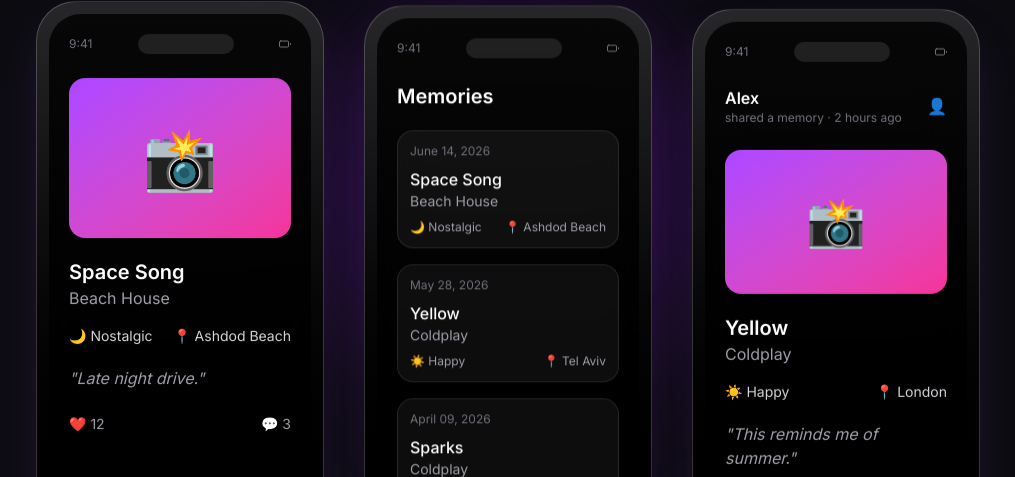
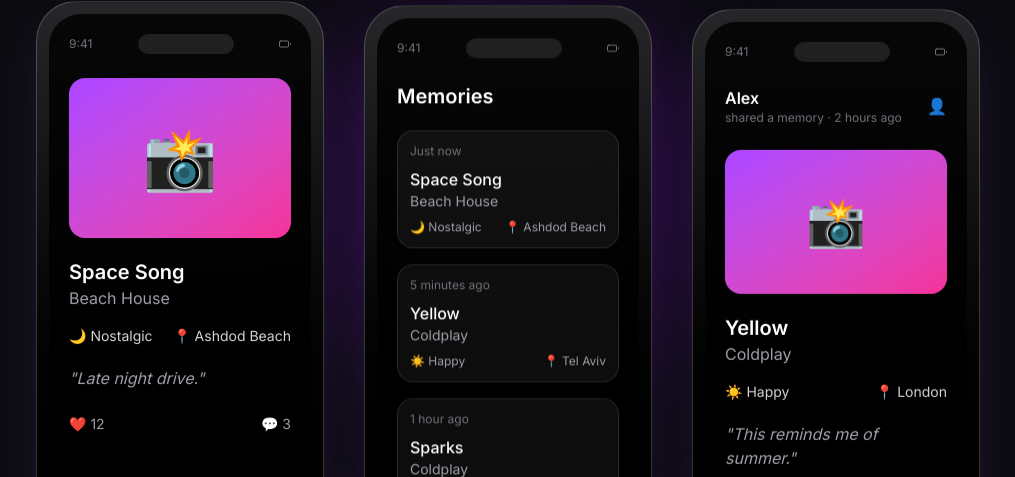
Before and after one commit to lenanasirov/echo, a React (Vite) app: page / in a window 1280 px wide. Shown: the part 2175-2652 px from the top of the page, without its empty margins (132-1147 px from the left). Built offline with nearby package versions, Linux system fonts and the light colour scheme.

Commit message:
Store memory creation timestamps for relative dates

```diff
--- a/src/components/landing/PhoneMockup.jsx
+++ b/src/components/landing/PhoneMockup.jsx
@@ -8,7 +8,7 @@
         song: "Space Song",
         artist: "Beach House",
 
-        date: "June 14, 2026",
+        createdAt: "Just now",
         location: "📍 Ashdod Beach",
 
         mood: "🌙 Nostalgic",
@@ -23,7 +23,7 @@
     timeline: {
         memories: [
             {
-                date: "June 14, 2026",
+                createdAt: "Just now",
 
                 image: "📸",
 
@@ -36,7 +36,7 @@
             },
 
             {
-                date: "May 28, 2026",
+                createdAt: "5 minutes ago",
 
                 image: "📸",
 
@@ -49,7 +49,7 @@
             },
 
             {
-                date: "April 09, 2026",
+                createdAt: "1 hour ago",
 
                 image: "📸",
 
@@ -295,7 +295,7 @@
                                     {content.memories.map((memory) => (
 
                                         <div
-                                            key={memory.date}
+                                            key={memory.createdAt}
                                             className="
                                                 rounded-2xl
                                                 border
@@ -311,7 +311,7 @@
                                                     text-zinc-500
                                                 "
                                             >
-                                                {memory.date}
+                                                {memory.createdAt}
                                             </p>
 
 
--- a/src/components/memory/CommentsSection.jsx
+++ b/src/components/memory/CommentsSection.jsx
@@ -8,6 +8,7 @@
 
 import { addComment, updateComment, deleteComment } from "../../store/slices/memoriesSlice";
 import { useAuth } from "../../hooks/useAuth";
+import formatRelativeTime from "../../utils/formatRelativeTime";
 
 import Button from "../common/Button";
 
@@ -20,53 +21,6 @@
     const { user } = useAuth();
 
     const comments = memory?.comments || [];
-
-    const formatRelativeTime = (createdAt) => {
-        const now = new Date();
-        const commentDate = new Date(createdAt);
-
-        const differenceInSeconds = Math.floor(
-            (now - commentDate) / 1000
-        );
-
-        if (differenceInSeconds < 60) {
-            return "just now";
-        }
-
-        const differenceInMinutes = Math.floor(
-            differenceInSeconds / 60
-        );
-
-        if (differenceInMinutes < 60) {
-            return `${differenceInMinutes}m ago`;
-        }
-
-        const differenceInHours = Math.floor(
-            differenceInMinutes / 60
-        );
-
-        if (differenceInHours < 24) {
-            return `${differenceInHours}h ago`;
-        }
-
-        const differenceInDays = Math.floor(
-            differenceInHours / 24
-        );
-
-        if (differenceInDays < 7) {
-            return `${differenceInDays}d ago`;
-        }
-
-        const differenceInWeeks = Math.floor(
-            differenceInDays / 7
-        );
-
-        if (differenceInWeeks < 4) {
-            return `${differenceInWeeks}w ago`;
-        }
-
-        return commentDate.toLocaleDateString();
-    };
 
     const handleSubmit = () => {
         if(!newComment.trim() || !user || !memory){
--- a/src/components/memory/MemoryCard.jsx
+++ b/src/components/memory/MemoryCard.jsx
@@ -8,6 +8,7 @@
     FiMusic,
     FiLock
 } from "react-icons/fi";
+import formatRelativeTime from "../../utils/formatRelativeTime";
 
 import { useAuth } from "../../hooks/useAuth";
 import { toggleLike } from "../../store/slices/memoriesSlice";
@@ -157,7 +158,7 @@
                         sm:shrink-0
                     "
                 >
-                    {memory.date}
+                    {formatRelativeTime(memory.createdAt)}
                 </span>
 
             </div>
--- a/src/pages/CreateMemory.jsx
+++ b/src/pages/CreateMemory.jsx
@@ -49,11 +49,7 @@
 
             location: "Ashdod, Israel",
 
-            date: new Date().toLocaleDateString("en-US", {
-                month: "long",
-                day: "numeric",
-                year: "numeric"
-            }),
+            createdAt: new Date().toISOString(),
 
             likes: 0,
 
--- a/src/pages/MemoryDetails.jsx
+++ b/src/pages/MemoryDetails.jsx
@@ -14,6 +14,7 @@
 import useImage from "../hooks/useImage";
 import Button from "../components/common/Button";
 import CommentsSection from "../components/memory/CommentsSection";
+import formatRelativeTime from "../utils/formatRelativeTime";
 
 import {
     FiHeart,
@@ -363,7 +364,7 @@
                                 text-zinc-500
                             "
                         >
-                            {memory.date}
+                            {formatRelativeTime(memory.createdAt)}
                         </p>
 
                     </div>
--- /dev/null
+++ b/src/utils/formatRelativeTime.js
@@ -0,0 +1,48 @@
+const formatRelativeTime = (createdAt) => {
+    const now = new Date();
+    const date = new Date(createdAt);
+
+    const differenceInSeconds = Math.floor(
+        (now - date) / 1000
+    );
+
+    if (differenceInSeconds < 60) {
+        return "just now";
+    }
+
+    const differenceInMinutes = Math.floor(
+        differenceInSeconds / 60
+    );
+
+    if (differenceInMinutes < 60) {
+        return `${differenceInMinutes}m ago`;
+    }
+
+    const differenceInHours = Math.floor(
+        differenceInMinutes / 60
+    );
+
+    if (differenceInHours < 24) {
+        return `${differenceInHours}h ago`;
+    }
+
+    const differenceInDays = Math.floor(
+        differenceInHours / 24
+    );
+
+    if (differenceInDays < 7) {
+        return `${differenceInDays}d ago`;
+    }
+
+    const differenceInWeeks = Math.floor(
+        differenceInDays / 7
+    );
+
+    if (differenceInWeeks < 4) {
+        return `${differenceInWeeks}w ago`;
+    }
+
+    return date.toLocaleDateString();
+};
+
+export default formatRelativeTime;
```
